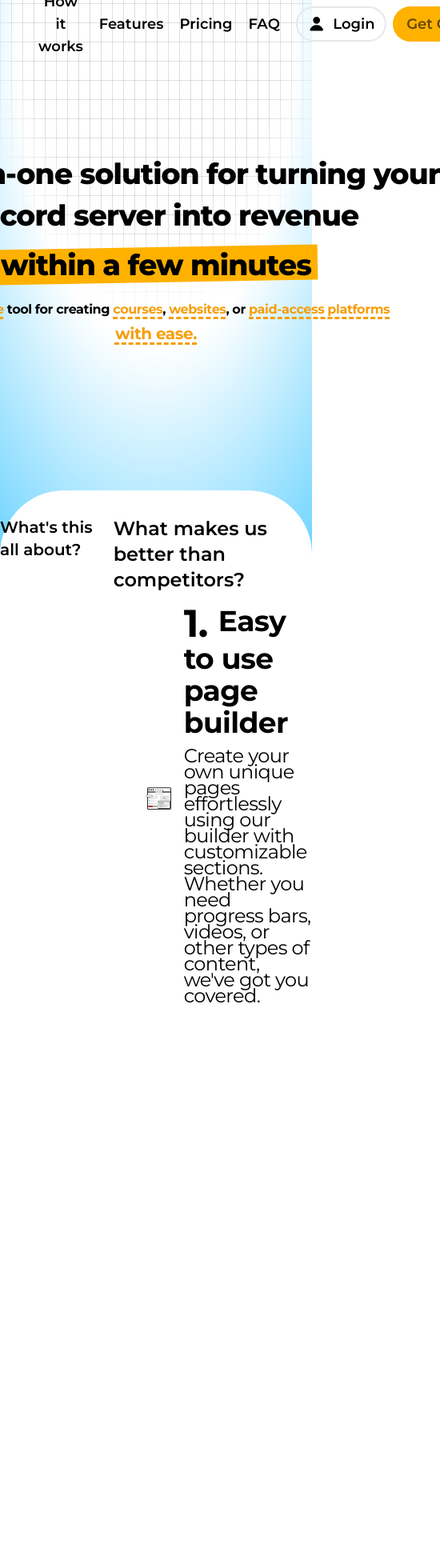
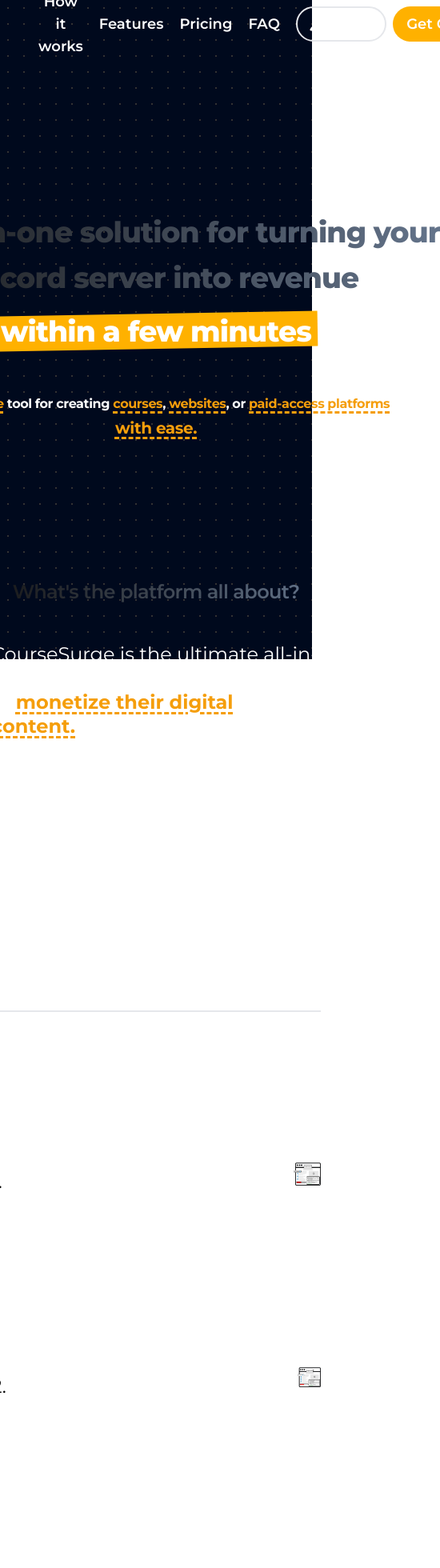
Before and after one commit to parabel1um/LuminousPages, a Next.js app: page / in a window 390 px wide. Shown: the part 20-1980 px from the top of the page at 80% size, 550 px wide, since content can reach past the window. Before the commit the page ends 1477 px from the top, so only its background shows below. Built offline with nearby package versions, Linux system fonts and the light colour scheme; no server answers.

Commit message:
redesigned the entire front page

```diff
--- a/app/page.js
+++ b/app/page.js
@@ -12,11 +12,13 @@
     "Discord server",
     "WhatsApp channel",
     "community",
+    "digital content",
   ];
   const [index, setIndex] = useState(0);
   const [typingText, setTypingText] = useState("");
   const [isTyping, setIsTyping] = useState(true);
   const [isDashboardHovered, setIsDashboardHovered] = useState(false);
+  const [hoveredIndex, setHoveredIndex] = useState(null);
   const typingSpeed = 50;
   const eraseSpeed = 30;
   const pauseTime = 2500;
@@ -61,24 +63,19 @@
   }, [index, isTyping]);
 
   useEffect(() => {
+    const sections = document.querySelectorAll("[id^='section-']");
     const handleScroll = () => {
-      const secondSection = document.getElementById("second-section");
-      const secondNavbar = document.getElementById("second-navbar");
-
-      if (secondSection && secondNavbar) {
-        const sectionTop = secondSection.getBoundingClientRect().top;
-        if (sectionTop <= 90) {
-          secondNavbar.classList.add("show");
-          secondSection.classList.add("active");
-        } else {
-          secondNavbar.classList.remove("show");
-          secondSection.classList.remove("active");
+      let currentIndex = null;
+      sections.forEach((section, index) => {
+        const rect = section.getBoundingClientRect();
+        if (rect.top > 0 && rect.top < window.innerHeight / 2) {
+          currentIndex = index;
         }
-      }
+      });
+      setHoveredIndex(currentIndex);
     };
 
     window.addEventListener("scroll", handleScroll);
-
     return () => {
       window.removeEventListener("scroll", handleScroll);
     };
@@ -86,14 +83,12 @@
 
   return (
     <main className="flex flex-col items-center justify-between min-h-screen main left-0">
-      <div className="fixed bottom-0 h-full w-full bg-[radial-gradient(125%_125%_at_50%_10%,#fff_35%,#00b3ff_100%)]">
-        <div className="absolute inset-0 bg-[linear-gradient(to_right,#4f4f4f2e_1px,transparent_1px),linear-gradient(to_bottom,#4f4f4f2e_1px,transparent_1px)] bg-[size:14px_24px] [mask-image:radial-gradient(ellipse_60%_50%_at_50%_0%,#000_70%,transparent_100%)]"></div>
-      </div>
+      <div class="fixed top-0 z-[-2] h-screen w-screen bg-[#000000] bg-[radial-gradient(#ffffff33_1px,#00091d_1px)] bg-[size:20px_20px]"></div>
       <nav className="w-full flex justify-center fixed top-0">
         <div className="max-w-[1300px] flex justify-between w-full gap-5 p-2 px-7">
           <div className="flex items-center">
             <Image
-              src="/CourseSurge-black.png"
+              src="/CourseSurge-white.png"
               width={220}
               height={49}
               alt="CourseSurge Logo"
@@ -126,7 +121,7 @@
               <div className="flex items-center">
                 <Link
                   href={"/login"}
-                  className="text-lg rounded-full border-2 p-3 font-semibold whitespace-nowrap h-11 inline-flex justify-center items-center gap-[0.5em] transition-all hover:scale-110 hover:text-[#FFB100]"
+                  className="text-white text-lg rounded-full border-2 p-3 font-semibold whitespace-nowrap h-11 inline-flex justify-center items-center gap-[0.5em] transition-all hover:scale-110 hover:text-[#FFB100]"
                 >
                   <svg
                     xmlns="http://www.w3.org/1999/xlink"
@@ -145,7 +140,7 @@
                   Login
                 </Link>
                 <Link
-                  className="font-semibold text-lg whitespace-nowrap w-48 m-2 h-11 flex bg-[#FFB100] text-lg text-[#664700] justify-center items-center rounded-full transition-all hover:scale-110 hover:text-[#453000]"
+                  className=" text-white font-semibold text-lg whitespace-nowrap w-48 m-2 h-11 flex bg-[#FFB100] text-lg text-[#664700] justify-center items-center rounded-full transition-all hover:scale-110 hover:text-[#453000]"
                   href={"#pricing"}
                 >
                   Get CourseSurge
@@ -157,7 +152,7 @@
               <div className="flex items-center">
                 <Link
                   href={"/login"}
-                  className="text-lg relative rounded-full border-2 p-4 font-semibold whitespace-nowrap h-11 inline-flex justify-center items-center gap-[0.5em] transition-all hover:scale-110 hover:text-[#FFB100]"
+                  className="text-lg relative text-white rounded-full border-2 p-4 font-semibold whitespace-nowrap h-11 inline-flex justify-center items-center gap-[0.5em] transition-all hover:scale-110 hover:text-[#FFB100]"
                   onMouseEnter={() => setIsDashboardHovered(true)}
                   onMouseLeave={() => setIsDashboardHovered(false)}
                 >
@@ -184,125 +179,24 @@
           )}
         </div>
       </nav>
-
-      <nav
-        id="second-navbar"
-        className="w-full bg-white flex justify-center fixed top-0 z-20 h-20"
-      >
-        <div className="max-w-[1300px] flex justify-between w-full gap-5 p-2 px-7">
-          <div className="flex items-center">
-            <Image
-              src="/CourseSurge-black.png"
-              width={220}
-              height={49}
-              alt="CourseSurge Logo"
-            />
-          </div>
-          <div className="flex gap-5">
-            <div className="flex items-center">
-              <Link href="#guide" className="nav-item">
-                How it works
-              </Link>
-            </div>
-            <div className="flex items-center">
-              <Link href="#features" className="nav-item">
-                Features
-              </Link>
-            </div>
-            <div className="flex items-center">
-              <Link href="#pricing" className="nav-item">
-                Pricing
-              </Link>
-            </div>
-            <div className="flex items-center">
-              <Link href="#FAQ" className="nav-item">
-                FAQ
-              </Link>
-            </div>
-          </div>
-          <div className="flex gap-3">
-            {!session ? (
-              <div className="flex items-center">
-                <Link
-                  href={"/login"}
-                  className="rounded-full bg-black text-white border-2 p-3 text-lg font-semibold whitespace-nowrap h-11 inline-flex justify-center items-center gap-[0.5em] transition-all hover:scale-110 hover:text-[#FFB100]"
-                >
-                  <svg
-                    xmlns="http://www.w3.org/1999/xlink"
-                    aria-hidden="true"
-                    role="img"
-                    className="icon"
-                    width="1.3em"
-                    height="1.3em"
-                    viewBox="0 0 16 16"
-                  >
-                    <path
-                      fill="currentColor"
-                      d="M8 8a3 3 0 1 0 0-6a3 3 0 0 0 0 6m4.735 6c.618 0 1.093-.561.872-1.139a6.002 6.002 0 0 0-11.215 0c-.22.578.254 1.139.872 1.139z"
-                    ></path>
-                  </svg>{" "}
-                  Login
-                </Link>
-                <Link
-                  className="font-semibold text-lg whitespace-nowrap w-48 m-2 h-11 flex bg-[#FFB100] text-lg text-[#664700] justify-center items-center rounded-full transition-all hover:scale-110 hover:text-[#453000]"
-                  href={"#pricing"}
-                >
-                  Get CourseSurge
-                </Link>
-              </div>
-            ) : (
-              <div className="flex gap-3">
-                <div className="flex items-center">
-                  <Link
-                    href={"/login"}
-                    className="text-lg relative rounded-full border-2 p-4 font-semibold whitespace-nowrap h-11 inline-flex justify-center items-center gap-[0.5em] transition-all hover:scale-110 hover:text-[#FFB100]"
-                    onMouseEnter={() => setIsDashboardHovered(true)}
-                    onMouseLeave={() => setIsDashboardHovered(false)}
-                  >
-                    <Image
-                      src={
-                        isDashboardHovered
-                          ? "/dashboard2.png"
-                          : "/dashboard.png"
-                      }
-                      alt="Dashboard"
-                      className=""
-                      width={25}
-                      height={25}
-                    />
-                    <p>Dashboard</p>
-                  </Link>
-                  <Link
-                    className="font-semibold whitespace-nowrap w-28 m-2 h-11 flex bg-[#bd1515] text-lg text-white justify-center items-center rounded-full transition-all hover:scale-110 hover:bg-[#750000]"
-                    href={""}
-                  >
-                    Logout
-                  </Link>
-                </div>
-              </div>
-            )}
-          </div>
-        </div>
-      </nav>
-
-      <section className="fixed flex-grow flex flex-col items-center justify-center gap-4 bottom-80 top-36">
-        <h1 className="font-extrabold lg:text-6xl text-4xl text-center lg:text-wrap flex flex-col gap-3 tracking-tight">
+      <section className="flex flex-col items-center justify-center gap-4">
+        <h1 className="top-72 relative z-20 font-extrabold lg:text-6xl text-4xl text-center lg:text-wrap flex flex-col gap-3 tracking-tight animate-text-gradient inline-flex bg-gradient-to-r from-neutral-900 via-slate-500 to-neutral-500 bg-[200%_auto] bg-clip-text leading-tight text-transparent dark:from-neutral-100 dark:via-slate-400 dark:to-neutral-400">
           <span className="whitespace-nowrap">
             Top all-in-one solution for turning your
           </span>
-          <span className="">
+          <span>
             <span>{typingText}</span>
             <span> into revenue </span>
           </span>
           <span className="mt-2.5">
             <span className="px-2 relative">
               <span className="absolute inset-0 bg-[#FFB100] -rotate-1"></span>
-              <span className="isolate"> within a few minutes</span>
+              <span className="isolate text-white"> within a few minutes</span>
             </span>
           </span>
         </h1>
-        <h1 className="lg:whitespace-nowrap lg:text-lg text-base font-bold mt-2 tracking-tight">
-          <span className="flex flex-col gap-1 text-center">
+        <h1 className="z-20 relative top-80 lg:whitespace-nowrap lg:text-lg text-base font-bold mt-2 tracking-tight">
+          <span className="flex flex-col gap-1 text-center text-white">
             <span>
               The <span className="underlined-element">ultimate</span> tool for
               creating <span className="underlined-element">courses</span>,{" "}
@@ -317,45 +211,127 @@
           </span>
         </h1>
       </section>
-      <section
-        id="second-section"
-        className="absolute top-3/4 bg-white w-full pb-96 rounded-t-[80px] flex justify-center h-full"
+      <section className="relative top-96 flex flex-col gap-28">
+        <section>
+          {" "}
+          <div className="max-w-[1100px] pb-12 z-40 flex flex-col justify-center">
+            <h1 className="font-semibold justify-center lg:text-4xl text-2xl mt-28 mb-12 tracking-tight animate-text-gradient inline-flex bg-gradient-to-r from-neutral-900 via-slate-500 to-neutral-500 bg-[200%_auto] bg-clip-text leading-tight text-transparent dark:from-neutral-100 dark:via-slate-400 dark:to-neutral-400">
+              What's the platform all about?
+            </h1>
+            <p className="text-white text-2xl leading-tight">
+              CourseSurge is the ultimate all-in-one solution for creators
+              looking to{" "}
+              <span className="font-bold underlined-element">
+                monetize their digital content.
+              </span>{" "}
+              With its intuitive designer, you can quickly create professional
+              courses and websites. Seamlessly manage your content and
+              effortlessly convert your audience into paying subscribers.
+            </p>
+          </div>
+        </section>
+        <div className="border-b-2"></div>
+        <section className="text-white w-full flex items-center justify-center">
+          <div className="max-w-[900px] w-full flex flex-row justify-center items-center">
+            <div className="flex flex-col items-start">
+              <h3 className="flex flex-col">
+                <span>Design stunning websites</span>
+                <span>effortlessly</span>
+              </h3>
+              <div className="flex flex-row align-text-bottom leading-[2rem] mt-3">
+                <div className="mr-3 rounded-lg h-12 w-12 bg-white flex items-center justify-center text-black">
+                  1.
+                </div>
+                <div className="flex flex-col">
+                  <h1
+                    id="section-1"
+                    className={`text-xl ${
+                      hoveredIndex === 0 ? "font-bold" : ""
+                    }`}
                   >
-        <div className="">
-          <h1 className="font-semibold text-xl mt-8 mb-3">
-            What's this all about?
+                    Ease of Use
                   </h1>
+                  <p className="text-base w-80">
+                    Webpages consist of sections in which you can add all sorts
+                    of content such as videos, audios, text, images, quizzes. We
+                    also provide seamless integration with Stripe payments,
+                    subscriptions, analytics. Choose one our market-optimized
+                    templates, then add your own content by customizing it with
+                    our designer.
+                  </p>
                 </div>
-        <div className="max-w-[1100px] flex flex-col w-full justify-start">
-          <h1 className="font-semibold text-2xl mt-8 mb-3">
-            What makes us better than competitors?
-          </h1>
-          <div className="flex items-center justify-start">
-            <div className="flex flex-col p-4 pt-1 w-3/4">
+                <div className="ml-8">
                   <Image
                     src={"/interface-preview.png"}
-                alt="interface preview"
-                width={280}
-                height={200}
-                className="ml-6 m-2"
+                    width={650}
+                    height={650}
                   />
                 </div>
-            <div className="h-full border-black">
-              <h1 className="ml-6 mt-0.5 lg:text-lg tracking-tight leading-5 flex flex-col">
-                <span className="text-4xl font-bold align-top mb-3">
-                  <span className="font-bold text-5xl align-middle">1. </span>
-                  Easy to use page builder
-                </span>
-                <span>
-                  Create your own unique pages effortlessly using our builder
-                  with customizable sections. Whether you need progress bars,
-                  videos, or other types of content, we've got you covered.
-                </span>
+              </div>
+              <div className="flex flex-row align-text-bottom leading-[2rem] mt-3">
+                <div className="mr-3 rounded-lg h-12 w-12 bg-white flex items-center justify-center text-black">
+                  2.
+                </div>
+                <div className="flex flex-col">
+                  <h1
+                    id="section-2"
+                    className={`text-xl ${
+                      hoveredIndex === 1 ? "font-bold" : ""
+                    }`}
+                  >
+                    Ease of Use
                   </h1>
+                  <p className="text-base w-80">
+                    Webpages consist of sections in which you can add all sorts
+                    of content such as videos, audios, text, images, quizzes. We
+                    also provide seamless integration with Stripe payments,
+                    subscriptions, analytics. Choose one our market-optimized
+                    templates, then add your own content by customizing it with
+                    our designer.
+                  </p>
+                </div>
+                <div className="ml-8">
+                  <Image
+                    src={"/interface-preview.png"}
+                    width={650}
+                    height={650}
+                  />
+                </div>
+              </div>
+              <div className="flex flex-row align-text-bottom leading-[2rem] mt-3">
+                <div className="mr-3 rounded-lg h-12 w-12 bg-white flex items-center justify-center text-black">
+                  3.
+                </div>
+                <div className="flex flex-col">
+                  <h1
+                    id="section-3"
+                    className={`text-xl ${
+                      hoveredIndex === 2 ? "font-bold" : ""
+                    }`}
+                  >
+                    Ease of Use
+                  </h1>
+                  <p className="text-base w-80">
+                    Webpages consist of sections in which you can add all sorts
+                    of content such as videos, audios, text, images, quizzes. We
+                    also provide seamless integration with Stripe payments,
+                    subscriptions, analytics. Choose one our market-optimized
+                    templates, then add your own content by customizing it with
+                    our designer.
+                  </p>
+                </div>
+                <div className="ml-8">
+                  <Image
+                    src={"/interface-preview.png"}
+                    width={289}
+                    height={244}
+                  />
+                </div>
               </div>
             </div>
           </div>
         </section>
+      </section>
     </main>
   );
 }
--- a/app/register/page.js
+++ b/app/register/page.js
@@ -3,7 +3,7 @@
 import { useState } from "react";
 import { useRouter } from "next/navigation";
 import Link from "next/link";
-import "../../styles/global.css";
+import "@/styles/global.css";
 
 const Register = () => {
   const [error, setError] = useState("");
--- a/styles/global.css
+++ b/styles/global.css
@@ -9,11 +9,11 @@
 }
 
 .main {
-  @apply flex min-h-screen flex-col items-center justify-between w-full h-full absolute top-0;
+  @apply flex min-h-screen flex-col items-center justify-between w-full h-full;
 }
 
 .nav-item {
-  @apply font-semibold text-lg text-center transition hover:text-[#FFB100];
+  @apply font-semibold text-lg text-center transition hover:text-[#FFB100] text-white hover:underline underline-offset-4;
 }
 
 .underlined-element {
```
Lines whose indentation alone changed are shown as unchanged.
